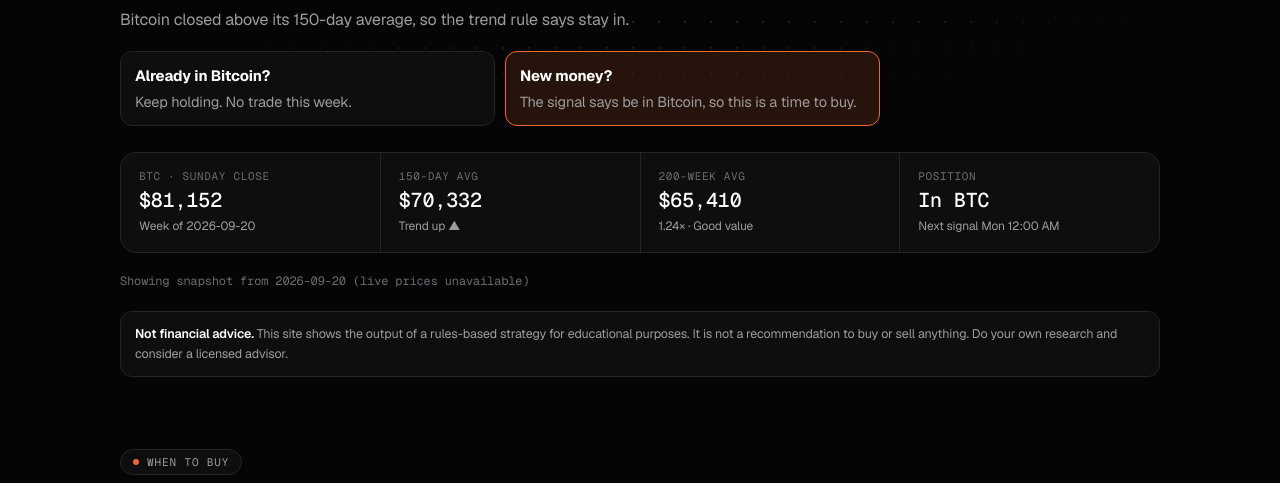
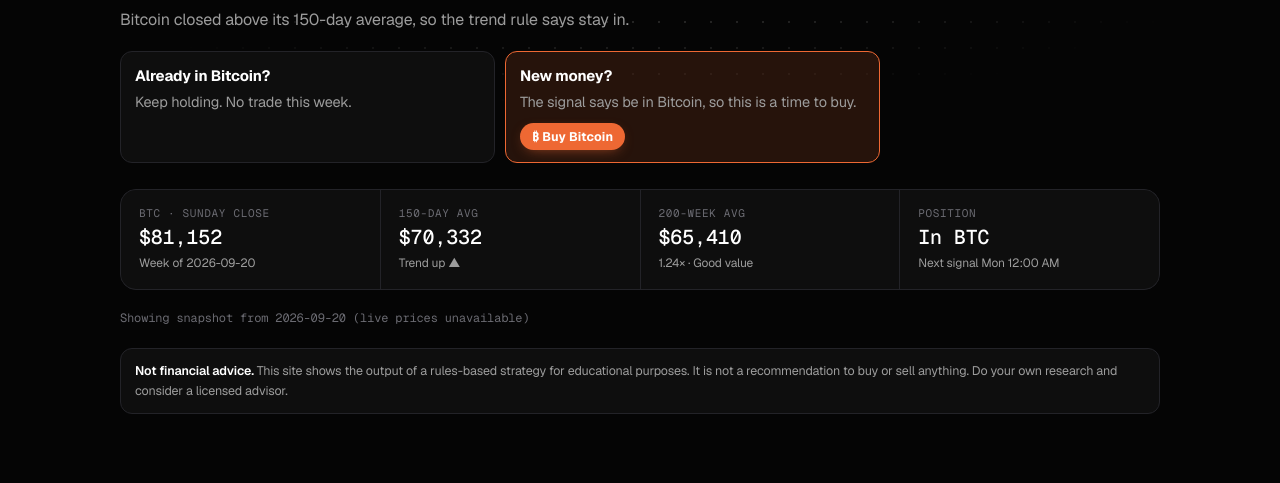
Before and after one commit to brand52agency/btc, a plain HTML site: page index.html in a window 1280 px wide. Shown: the part 295-778 px from the top of the page. Drawn offline with nearby package versions, Linux system fonts and the light colour scheme; no server answers.

Commit message:
Orange 'Buy Bitcoin' button in the New money box makes the coins rain
Co-Authored-By: Claude Opus 5.5 <noreply@anthropic.com>

```diff
--- a/index.html
+++ b/index.html
@@ -103,6 +103,10 @@ section{padding-top:72px;display:flex;flex-direction:column;gap:20px}
 .stats b{font:500 20px var(--mono);font-variant-numeric:tabular-nums}
 .stats small{font-size:12px;color:var(--ink2)}
 @media (max-width:720px){.stats{grid-template-columns:repeat(2,minmax(0,1fr))}}
+.who .coinbtn{margin-top:10px}
+.coinbtn{display:inline-flex;align-items:center;gap:6px;padding:5px 12px;border:0;border-radius:999px;background:var(--accent);color:#fff;font:700 12.5px var(--sans);letter-spacing:.01em;cursor:pointer;box-shadow:0 4px 14px -6px rgba(238,104,51,.7);transition:transform .15s,filter .15s}
+.coinbtn:hover{transform:translateY(-1px);filter:brightness(1.08)} .coinbtn:active{transform:translateY(1px)}
+.coinbtn:focus-visible{outline:2px solid var(--ink);outline-offset:2px}
 #coinrain{position:fixed;inset:0;width:100vw;height:100vh;pointer-events:none;z-index:9999;transition:opacity .8s ease}
 .p-BUY.party{cursor:pointer;box-shadow:0 0 0 0 rgba(52,211,153,.5);animation:buyglow 1.6s ease-in-out 3}
 @keyframes buyglow{50%{box-shadow:0 0 0 8px rgba(52,211,153,0)}}
@@ -603,7 +607,9 @@ function renderHero(r){
   if(r.action==="HOLD"){                 // same signal, two starting points: already positioned vs. not yet
     const rows=r.hold?[["Already in Bitcoin?","Keep holding. No trade this week.",0],["New money?","The signal says be in Bitcoin, so this is a time to buy.",1]]
                      :[["Already in cash?","Stay put. No trade this week.",0],["Still holding Bitcoin?","The signal says be in cash, so the strategy would sell.",1]];
-    rows.forEach(([h,t,act])=>{const d=document.createElement("div");if(act)d.className="act";const b=document.createElement("b");b.textContent=h;d.append(b,t);who.appendChild(d)});
+    rows.forEach(([h,t,act])=>{const d=document.createElement("div");if(act)d.className="act";const b=document.createElement("b");b.textContent=h;d.append(b,t);
+      if(act&&r.hold){ const btn=document.createElement("button"); btn.type="button"; btn.className="coinbtn"; btn.textContent="₿ Buy Bitcoin"; btn.title="Make it rain"; btn.onclick=()=>rainCoins(); d.append(document.createElement("br"),btn); }
+      who.appendChild(d)});
   }
   $("s-price").textContent=usd(r.price); $("s-date").textContent="Week of "+r.date;
   $("s-sma").textContent=usd(r.sma150); $("s-trend").textContent=r.trend==="UP"?"Trend up ▲":"Trend down ▼"; $("s-trend").className=r.trend==="UP"?"up":"down";
```
